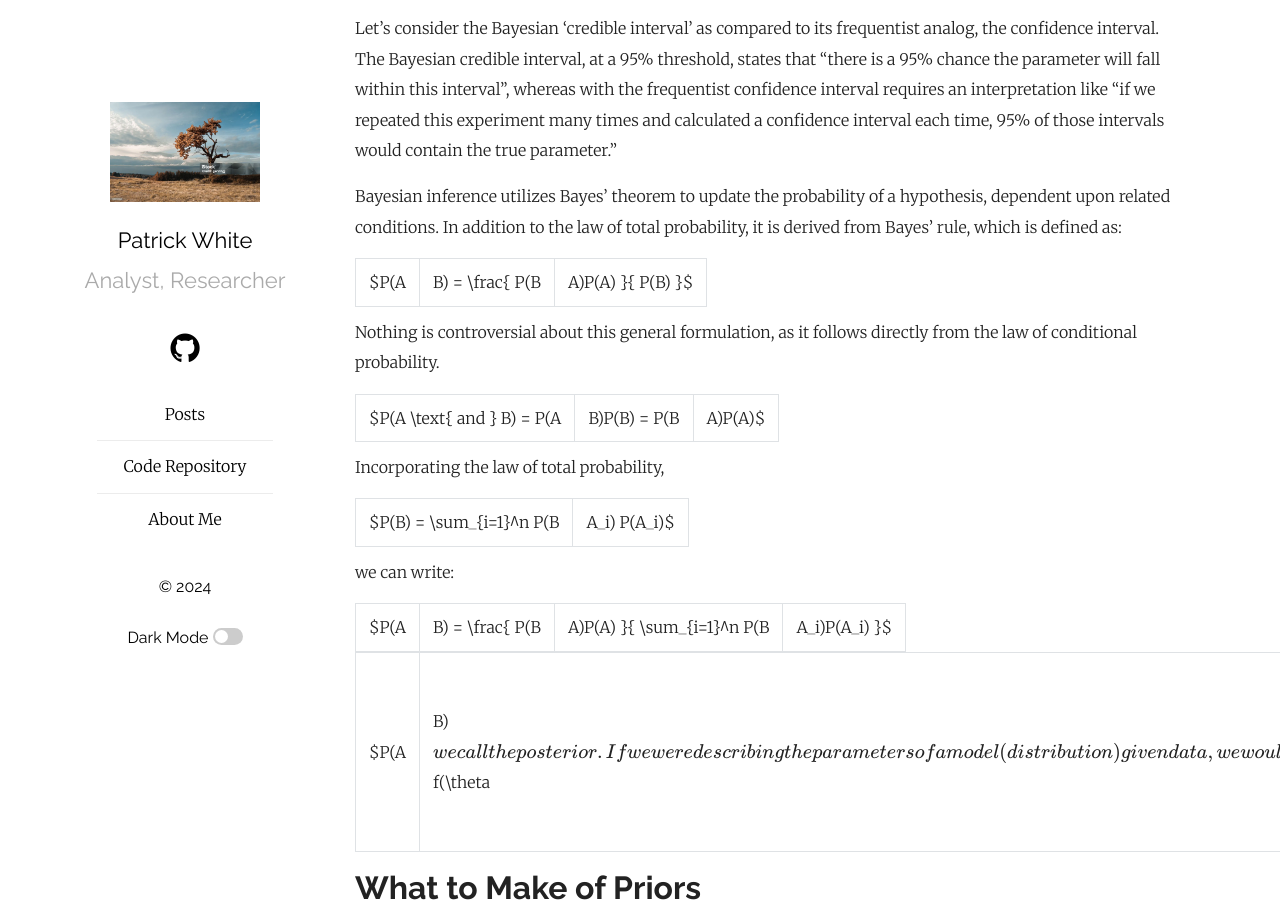
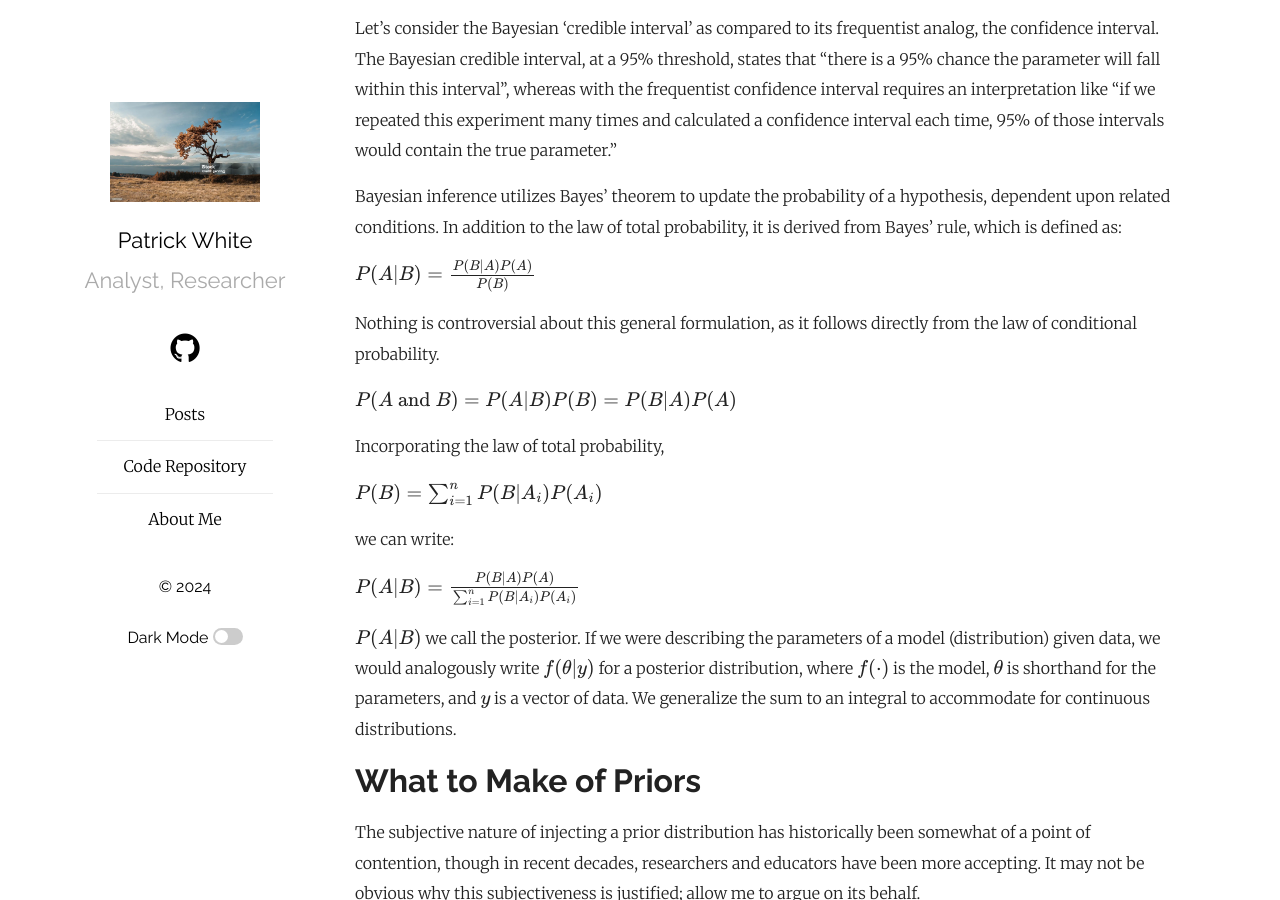
Before and after one commit to pw598/pw598.github.io, a Jekyll site: the page built from _posts/2024-12-23-Bayesian-Inference-I-Bayesian-Data-Analysis.md, in a window 1280 px wide and 900 px high, scrolled down 908 px. Built offline with Jekyll 4.4.1, drawn with Linux system fonts in a browser that asks for light colours; formulas are drawn with MathJax 3.

Commit message:
Add files via upload

```diff
--- a/_posts/2024-12-23-Bayesian-Inference-I-Bayesian-Data-Analysis.md
+++ b/_posts/2024-12-23-Bayesian-Inference-I-Bayesian-Data-Analysis.md
@@ -36,21 +36,21 @@ Let’s consider the Bayesian ‘credible interval’ as compared to its frequen
 
 Bayesian inference utilizes Bayes’ theorem to update the probability of a hypothesis, dependent upon related conditions. In addition to the law of total probability, it is derived from Bayes’ rule, which is defined as:
 
-$P(A|B) = \frac{ P(B|A)P(A) }{ P(B) }$
+<p>$P(A|B) = \frac{ P(B|A)P(A) }{ P(B) }$</p>
 
 Nothing is controversial about this general formulation, as it follows directly from the law of conditional probability.
 
-$P(A \text{ and } B) = P(A|B)P(B) = P(B|A)P(A)$
+<p>$P(A \text{ and } B) = P(A|B)P(B) = P(B|A)P(A)$</p>
 
 Incorporating the law of total probability,
 
-$P(B) = \sum_{i=1}^n P(B|A_i) P(A_i)$
+<p>$P(B) = \sum_{i=1}^n P(B|A_i) P(A_i)$</p>
 
 we can write:
 
-$P(A|B) = \frac{ P(B|A)P(A) }{ \sum_{i=1}^n P(B|A_i)P(A_i) }$
+<p>$P(A|B) = \frac{ P(B|A)P(A) }{ \sum_{i=1}^n P(B|A_i)P(A_i) }$</p>
 
-$P(A|B)$ we call the posterior. If we were describing the parameters of a model (distribution) given data, we would analogously write $f(\theta|y)$ for a posterior distribution, where $f(\cdot)$ is the model, $\theta$ is shorthand for the parameters, and $y$ is a vector of data. We generalize the sum to an integral to accommodate for continuous distributions.
+<p>$P(A|B)$ we call the posterior. If we were describing the parameters of a model (distribution) given data, we would analogously write $f(\theta|y)$ for a posterior distribution, where $f(\cdot)$ is the model, $\theta$ is shorthand for the parameters, and $y$ is a vector of data. We generalize the sum to an integral to accommodate for continuous distributions.</p>
 
 
 
```
